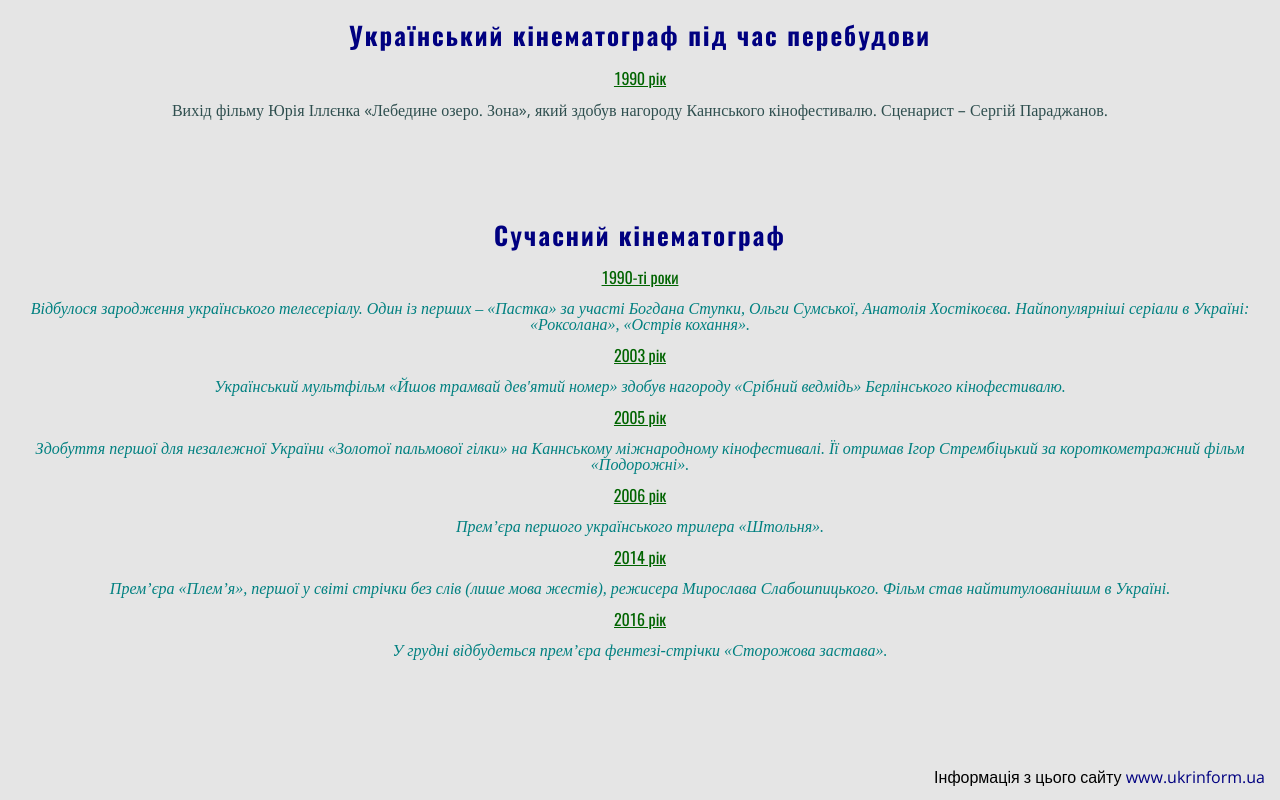
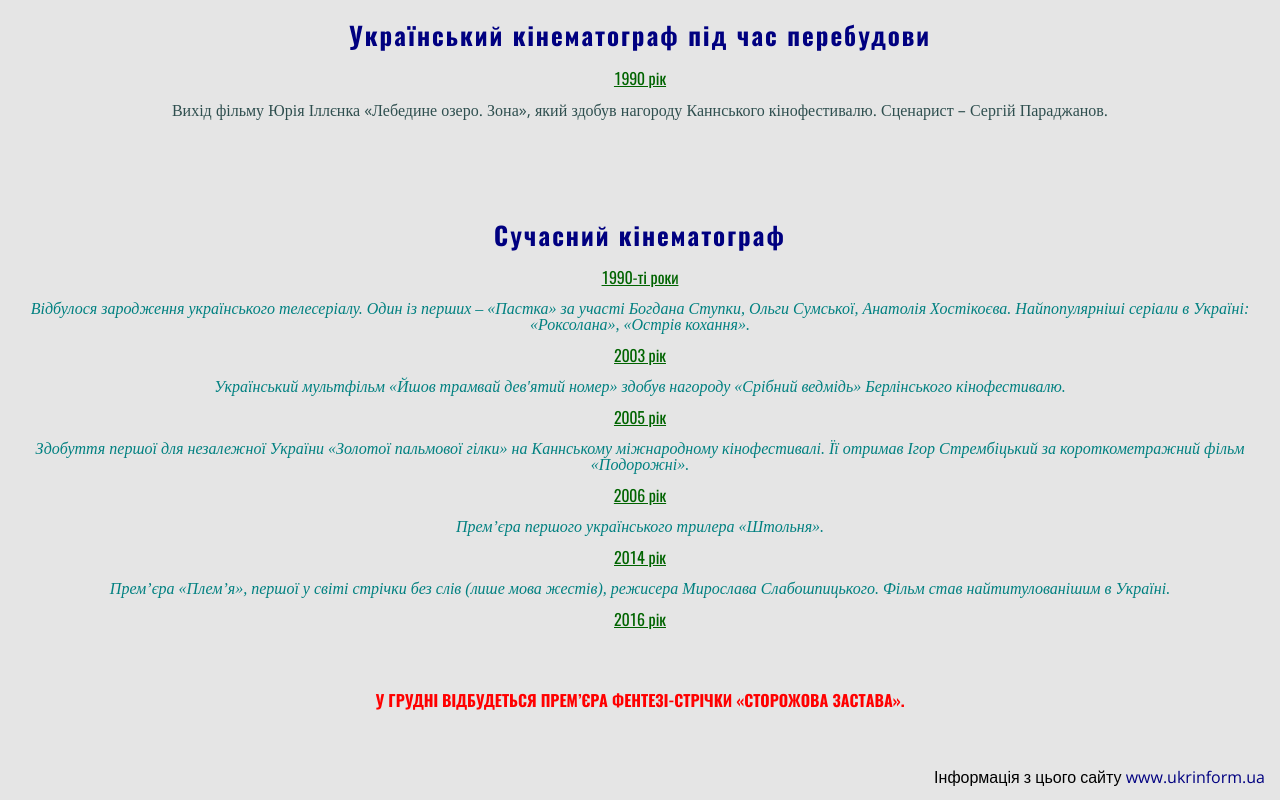
Before and after one commit to VasylchenkoAndrii/FreelancerLessons, a plain HTML site: page Lesson_5/index.html in a window 1280 px wide. Shown: the part 5022-5822 px from the top of the page. Drawn offline with nearby package versions, Linux system fonts and the light colour scheme; a web font is replaced by a local one.

Commit message:
Add files via upload

```diff
--- a/Lesson_5/css/style.css
+++ b/Lesson_5/css/style.css
@@ -146,7 +146,6 @@ body {
   font-family: "Oswald";
   font-weight: 700;
   color:#DAA520;
-  text-decoration: line-through;
 }
 
 /*===========================================================*/
@@ -178,6 +177,7 @@ body {
   letter-spacing: 1px;
 }
 .sound-history__text span {
+  font-family: 'Open Sans';
   color: red;
   text-transform: uppercase;
 }
@@ -247,10 +247,18 @@ body {
   padding-top: 50px;
   padding-bottom: 50px;
 }
+
 .modern__text{
+  font-family: "Oswald";
   font-weight: 500;
   color: #008080;
   font-style: italic;
+}
+.modern + p {
+  font-family: "Oswald";
+  font-weight: 700;
+  color: red;
+  text-transform: uppercase;
 }
 
 /*===========================================================*/
--- a/Lesson_5/index.html
+++ b/Lesson_5/index.html
@@ -178,10 +178,10 @@
             Фільм став найтитулованішим в Україні.
           </p>
           <div class="history__year">2016 рік</div>
-          <p class="modern__text">
+       </div>
+       <p>
         У грудні відбудеться прем’єра фентезі-стрічки «Сторожова застава».
        </p>
-        </div>
 
   </div>
   </main>
```
Lines whose indentation alone changed are shown as unchanged.
